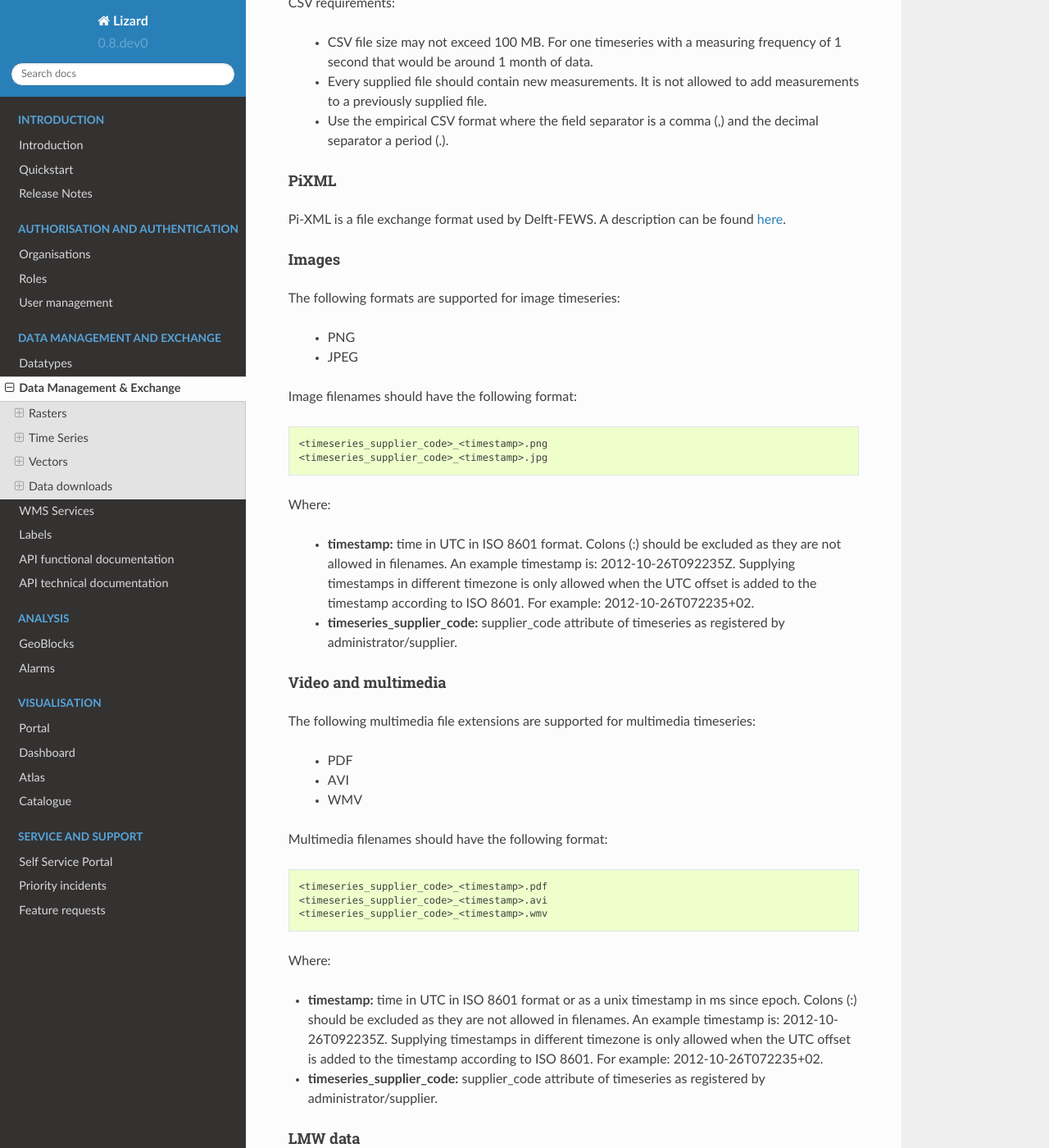
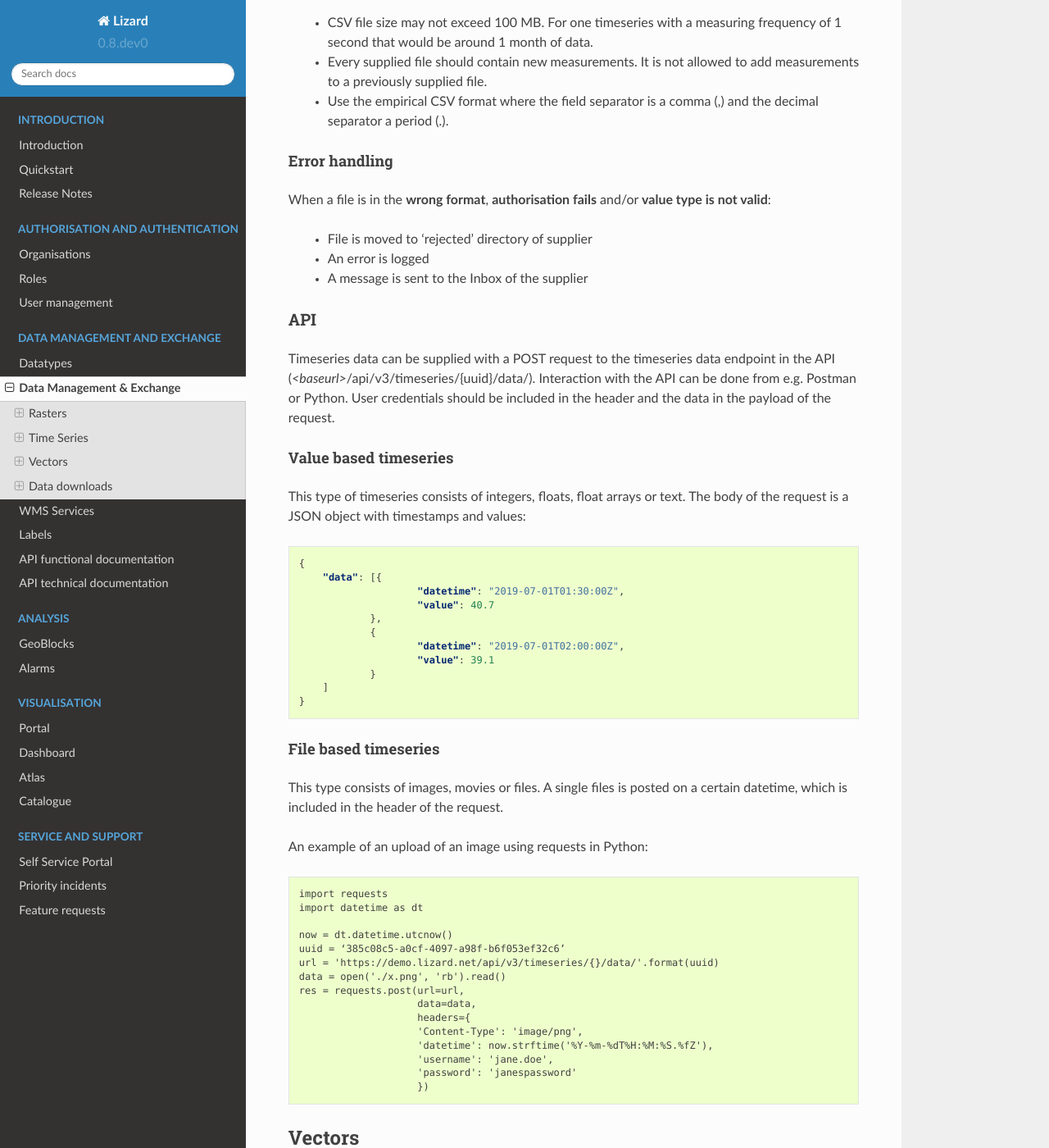
Before and after one commit to nens/lizard-docs, a Sphinx documentation site: the page built from source/c_dataexchange.rst, in a window 1280 px wide and 1400 px high, scrolled down 6114 px. Shown: the whole window at 82% size. Built offline with Sphinx 7.4.7 and the Read the Docs theme 2.0.0, drawn with Linux system fonts in a browser that asks for light colours; formulas are drawn with MathJax 3; some of the changed text lies outside the part shown.

Commit message:
Update c_dataexchange.rst

```diff
--- a/source/c_dataexchange.rst
+++ b/source/c_dataexchange.rst
@@ -218,8 +218,7 @@ Supported data formats
 
 Via SFTP the following formats are supported:
 
-    * CSV
-    * PiXML
+Via SFTP we support the CSV format.
 
 Every supplier has its own directory on the SFTP.
 It can be accessed by logging in with the Lizard credentials.
@@ -255,60 +254,8 @@ CSV requirements:
     * Every supplied file should contain new measurements. It is not allowed to add measurements to a previously supplied file.
     * Use the empirical CSV format where the field separator is a comma (,) and the decimal separator a period (.).
 
-PiXML
-+++++++++
-
-Pi-XML is a file exchange format used by Delft-FEWS. A description can be found `here <https://publicwiki.deltares.nl/display/FEWSDOC/Delft-Fews+Published+Interface+timeseries+Format+%28PI%29+Import>`_.
-
-Images
-++++++++++++
-
-The following formats are supported for image timeseries:
-
-    * PNG
-    * JPEG
-
-Image filenames should have the following format:
-
-.. code-block:: none
-
-    <timeseries_supplier_code>_<timestamp>.png
-    <timeseries_supplier_code>_<timestamp>.jpg
-
-Where:
-
-    * **timestamp:** time in UTC in ISO 8601 format. Colons (:) should be excluded as they are not allowed in filenames. An example timestamp is: 2012-10-26T092235Z. Supplying timestamps in different timezone is only allowed when the UTC offset is added to the timestamp according to ISO 8601. For example: 2012-10-26T072235+02.
-    * **timeseries_supplier_code:** supplier_code attribute of timeseries as registered by administrator/supplier.
-
-Video and multimedia
-++++++++++++++++++++++
-
-The following multimedia file extensions are supported for multimedia timeseries:
-
-    * PDF
-    * AVI
-    * WMV
-
-Multimedia filenames should have the following format:
-
-.. code-block:: none
-
-    <timeseries_supplier_code>_<timestamp>.pdf
-    <timeseries_supplier_code>_<timestamp>.avi
-    <timeseries_supplier_code>_<timestamp>.wmv
-
-Where:
-
-* **timestamp:** time in UTC in ISO 8601 format or as a unix timestamp in ms since epoch. Colons (:) should be excluded as they are not allowed in filenames. An example timestamp is: 2012-10-26T092235Z. Supplying timestamps in different timezone is only allowed when the UTC offset is added to the timestamp according to ISO 8601. For example: 2012-10-26T072235+02.
-* **timeseries_supplier_code:** supplier_code attribute of timeseries as registered by administrator/supplier.
-
-LMW data
-+++++++++++
-
-Every 10 minutes a file is downloaded from LMW.
-
 Error handling
-++++++++++++++++++
++++++++++++++++
 
 When a file is in the **wrong format**, **authorisation fails** and/or **value type is not valid**:
 
```
